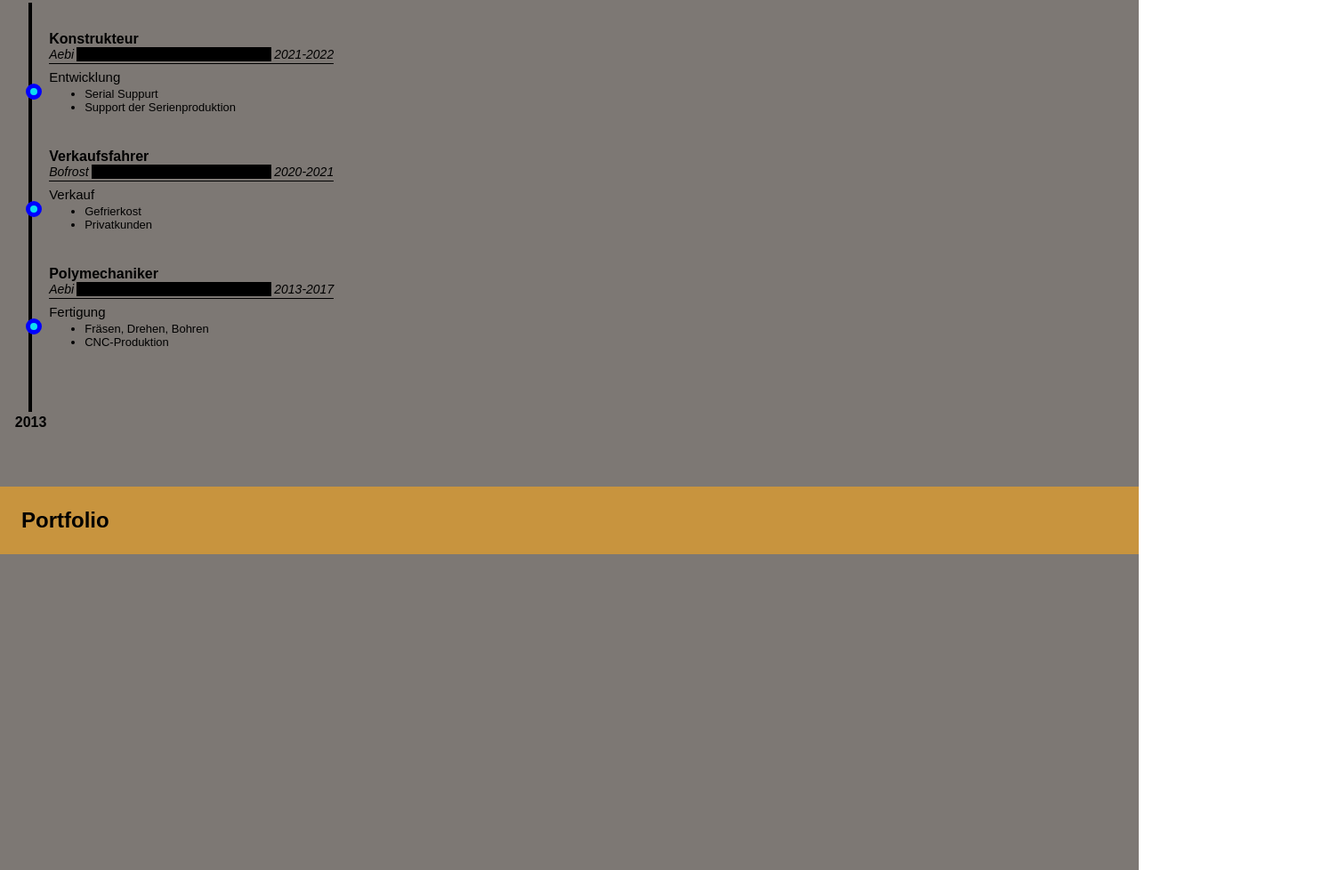
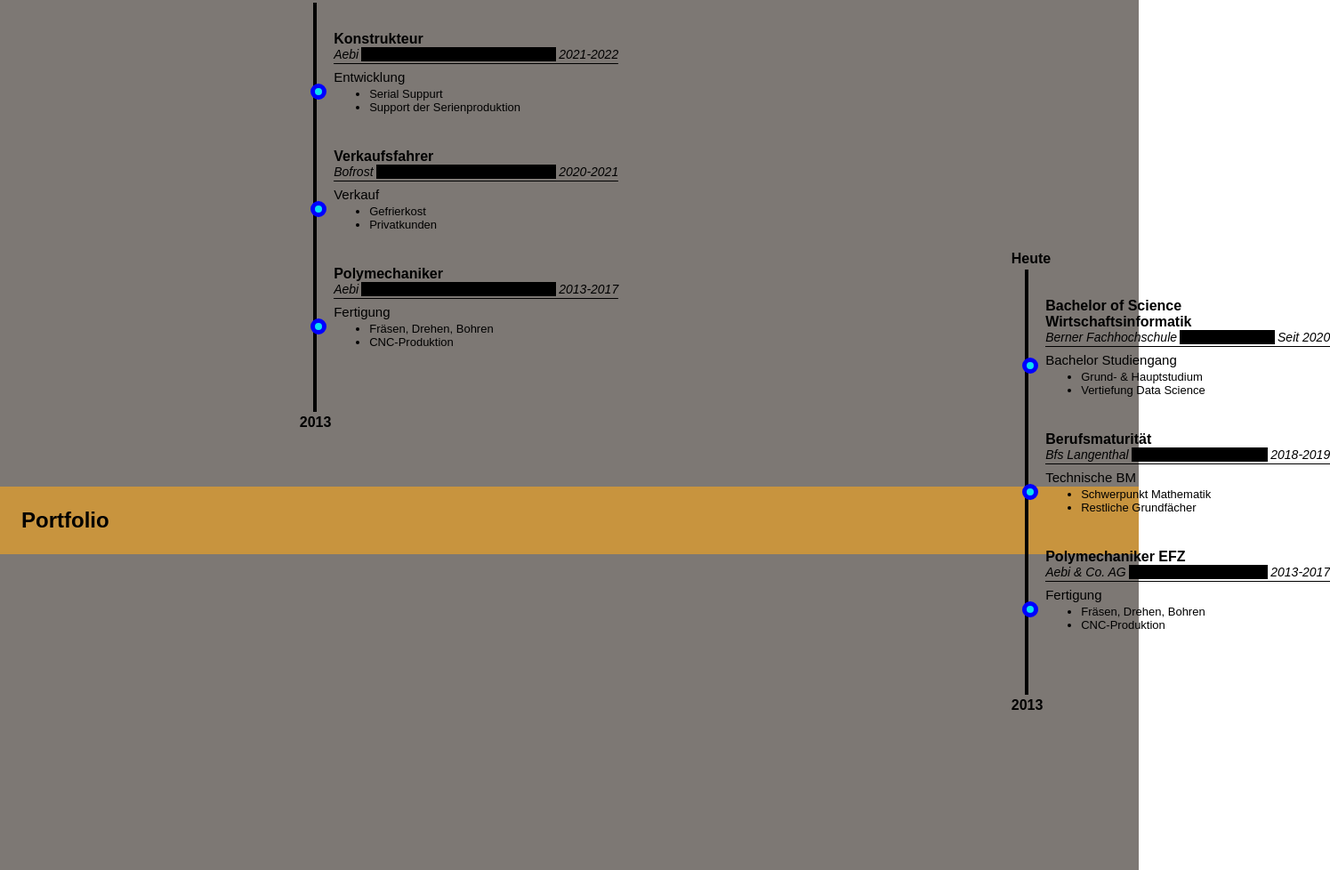
Before and after one commit to simonarm/portfolio, a website: page portfolio.html in a window 1280 px wide. Shown: the part 1853-2831 px from the top of the page at 89% size, 1495 px wide, since content can reach past the window. Drawn offline with nearby package versions, Linux system fonts and the light colour scheme.

Commit message:
new timeline

```diff
--- a/portfolio.html
+++ b/portfolio.html
@@ -323,6 +323,53 @@
           </div>
         </div>
       </div>
+      <div class="timeline2">
+        <div class="timeline-entry">
+          <div class="tl-title">Bachelor of Science Wirtschaftsinformatik</div>
+          <div class="location-dates">
+            <div class="tl-location">Berner Fachhochschule</div>
+            <div class="flex-spacer"></div>
+            <div class="tl-dates">Seit 2020</div>
+          </div>
+          <div class="tl-description">
+            <span>Bachelor Studiengang</span>
+            <ul>
+              <li>Grund- & Hauptstudium</li>
+              <li>Vertiefung Data Science</li>
+            </ul>
+          </div>
+        </div>
+        <div class="timeline-entry">
+          <div class="tl-title">Berufsmaturität</div>
+          <div class="location-dates">
+            <div class="tl-location">Bfs Langenthal</div>
+            <div class="flex-spacer"></div>
+            <div class="tl-dates">2018-2019</div>
+          </div>
+          <div class="tl-description">
+            <span>Technische BM</span>
+            <ul>
+              <li>Schwerpunkt Mathematik</li>
+              <li>Restliche Grundfächer</li>
+            </ul>
+          </div>
+        </div>
+        <div class="timeline-entry">
+          <div class="tl-title">Polymechaniker EFZ</div>
+          <div class="location-dates">
+            <div class="tl-location">Aebi & Co. AG</div>
+            <div class="flex-spacer"></div>
+            <div class="tl-dates">2013-2017</div>
+          </div>
+          <div class="tl-description">
+            <span>Fertigung</span>
+            <ul>
+              <li>Fräsen, Drehen, Bohren</li>
+              <li>CNC-Produktion</li>
+            </ul>
+          </div>
+        </div>
+      </div>
     </section>
     <section id="portfolio">
       <h1>Portfolio</h1>
--- a/styles_portfolio.css
+++ b/styles_portfolio.css
@@ -307,6 +307,7 @@ ul {
   font-family: Arial, Helvetica, sans-serif;
   top: 10em;
   width: 20em;
+  left: 20em;
 }
 
 .timeline::before {
@@ -376,3 +377,31 @@ ul {
   padding-bottom: 2em;
   font-size: 13px;
 }
+
+.timeline2 {
+  border-left: 4px solid black;
+  padding: 2em 0;
+  position: relative;
+  margin-left: 2em;
+  font-family: Arial, Helvetica, sans-serif;
+  width: 20em;
+  left: 70em;
+}
+
+.timeline2::before {
+  content: "Heute";
+  position: absolute;
+  top: -1.3em;
+  left: -1.2em;
+  font-weight: bold;
+  color: black;
+}
+
+.timeline2::after {
+  content: "2013";
+  position: absolute;
+  bottom: -1.3em;
+  left: -1.2em;
+  font-weight: bold;
+  color: black;
+}
```
